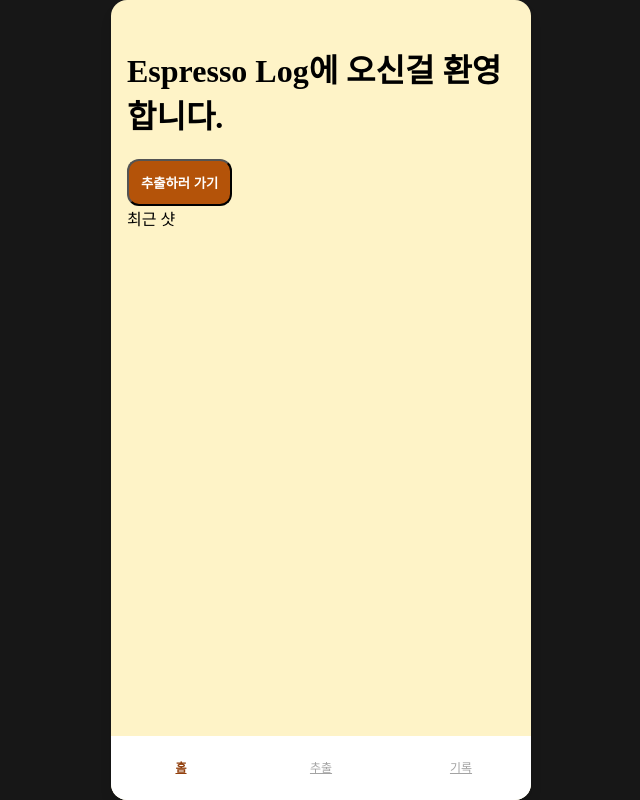
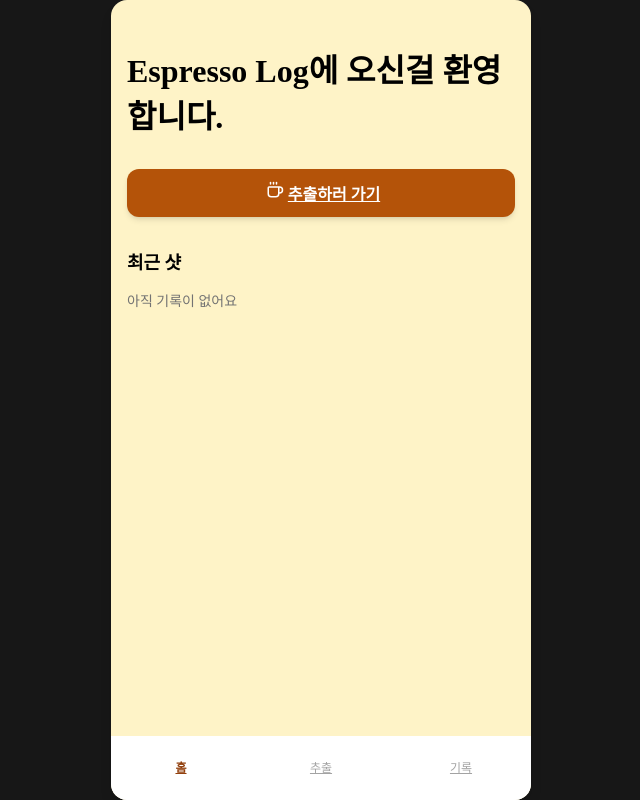
Before and after one commit to metjyc/espresso-log, a React (Vite) app: page / in a window 1280 px wide. Shown: the whole page, without its empty margins (319-959 px from the left). Built offline with nearby package versions, Linux system fonts and the light colour scheme.

Commit message:
feat: 버튼 링크 및 스타일 변경

```diff
--- a/package.json
+++ b/package.json
@@ -10,6 +10,7 @@
     "preview": "vite preview"
   },
   "dependencies": {
+    "lucide-react": "^0.561.0",
     "react": "^19.2.0",
     "react-dom": "^19.2.0",
     "react-router-dom": "^7.10.1"
--- a/src/pages/Home.tsx
+++ b/src/pages/Home.tsx
@@ -1,13 +1,28 @@
+import { Coffee } from "lucide-react";
+import { Link } from "react-router-dom";
+
 export default function Home() {
   return (
-    <>
+    <div className="space-y-8">
       <header>
         <h1>Espresso Log에 오신걸 환영합니다.</h1>
       </header>
-      <button className="p-3 rounded-xl bg-amber-700 active:bg-amber-800 font-semibold text-white">
-        추출하러 가기
-      </button>
-      <div>최근 샷</div>
-    </>
+      <Link
+        to="/brew"
+        className="
+        justify-center flex
+        p-3 rounded-xl
+        bg-amber-700 active:bg-amber-800
+        font-semibold text-white shadow-md
+        hover:shadow-lg transition-shadow"
+      >
+        <Coffee size={18} className="px-1" />
+        <span>추출하러 가기</span>
+      </Link>
+      <section className="space-y-3">
+        <h2 className="text-lg font-semibold">최근 샷</h2>
+        <div className="text-sm text-neutral-500">아직 기록이 없어요</div>
+      </section>
+    </div>
   );
 }
```
Also changed, not shown: 1 other file (tests, documents, lock files or other folders).
